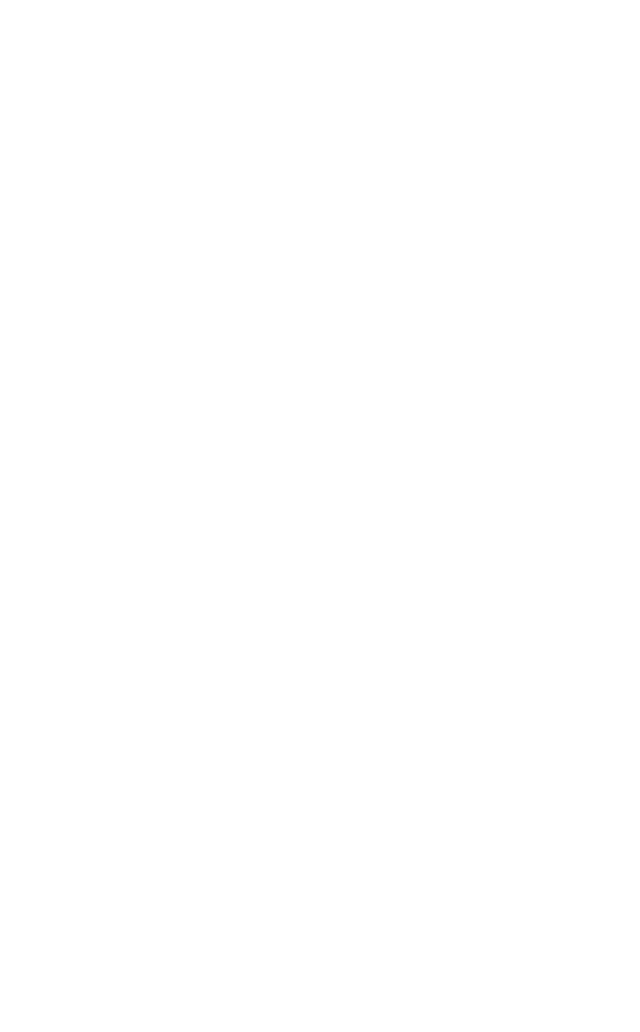
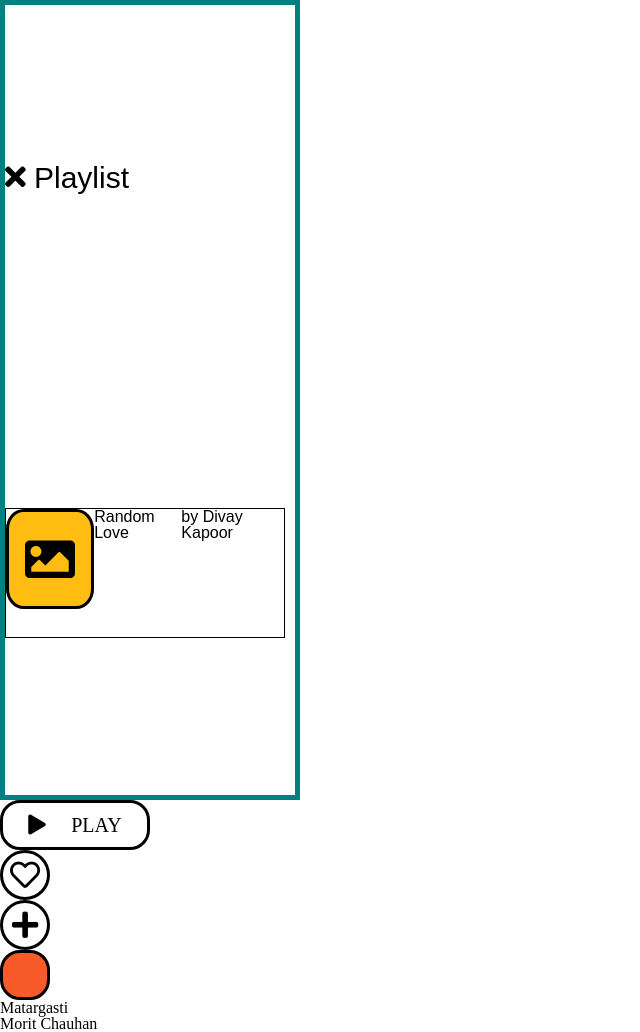
Before and after one commit to moonster77/kokoa-clone-2020, a plain HTML site: page challenge/11-18-playlist/index.html in a window 1280 px wide. Shown: the whole page, without its empty margins (0-640 px from the left). Before the commit the page ends 800 px from the top, so only its background shows below. Drawn offline with nearby package versions, Linux system fonts and the light colour scheme.

Commit message:
challenge(11-18)

```diff
--- a/challenge/11-18-playlist/index.html
+++ b/challenge/11-18-playlist/index.html
@@ -14,5 +14,24 @@
     />
     <link rel="stylesheet" href="style.css" />
   </head>
-  <body></body>
+  <body>
+    <div class="playlist__body">
+      <header class="playlist__header">
+        <i class="fas fa-times"></i>
+        Playlist
+      </header>
+      <div class="playlist__header-bigbigbox">
+        <div class="playlist__header-bigbox"><i class="fas fa-image"></i></div>
+        <span class="playlist__mainList">Random Love</span><br><span class="playlist__mainComposer">by Divay Kapoor</span>
+        </div>
+      </div>
+      <div class="playlist__playButton"><i class="fas fa-play"></i>PLAY</div>
+      <div class="playlist__like"><i class="far fa-heart"></i></div>
+      <div class="playlist__plus"><i class="fas fa-plus"></i></div>
+      <div class="playlist__mainNext">
+        <div class="playlist__mainNextSong1"></div>
+        <div><p>Matargasti<br>Morit Chauhan</p></div>
+      </div>
+    </div>
+  </body>
 </html>
--- a/challenge/11-18-playlist/style.css
+++ b/challenge/11-18-playlist/style.css
@@ -1,3 +1,87 @@
 * {
   box-sizing: border-box;
 }
+.playlist__body {
+  border: 5px solid teal;
+  width: 300px;
+  height: 800px;
+  display: flex;
+  font-family: sans-serif;
+  flex-direction: column;
+  justify-content: space-around;
+  //align-items: center;
+}
+.playlist__header {
+  font-size: 30px;
+  top: 10px;
+}
+.playlist__header-bigbigbox {
+  width: 280px;
+  height: 130px;
+  border: 1px solid black;
+  position: relative;
+  display: flex;
+}
+.playlist__header-bigbox {
+  width: 100px;
+  height: 100px;
+  background-color: #ffbd11;
+  border-radius: 20%;
+  border: 3px solid black;
+  font-size: 50px;
+  display: flex;
+  justify-content: center;
+  align-items: center;
+}
+.playlist__mainList {
+}
+.playlist__mainComposer {
+}
+.playlist__playButton {
+  width: 150px;
+  height: 50px;
+  border-radius: 20px;
+  border: 3px solid black;
+  font-size: 20px;
+  display: flex;
+  justify-content: space-evenly;
+  align-items: center;
+}
+.playlist__like {
+  width: 50px;
+  height: 50px;
+  border-radius: 50%;
+  border: 3px solid black;
+  font-size: 30px;
+  display: flex;
+  justify-content: center;
+  align-items: center;
+}
+.playlist__plus {
+  width: 50px;
+  height: 50px;
+  border-radius: 50%;
+  border: 3px solid black;
+  font-size: 30px;
+  display: flex;
+  justify-content: center;
+  align-items: center;
+}
+.playlist__mainNext {
+}
+.playlist__mainNextSong1 {
+  width: 50px;
+  height: 50px;
+  border-radius: 20px;
+  border: 3px solid black;
+  background-color: #f85a2a;
+}
+.playlist__mainNextSong2 {
+  background-color: #fe8abb;
+}
+.playlist__mainNextSong3 {
+  background-color: #1847e4;
+}
+.playlist__mainNextSong4 {
+  background-color: #00c6ae;
+}
```
